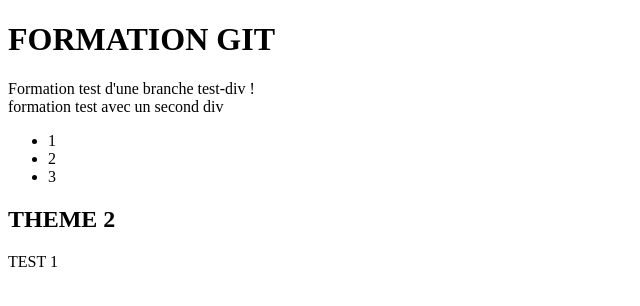
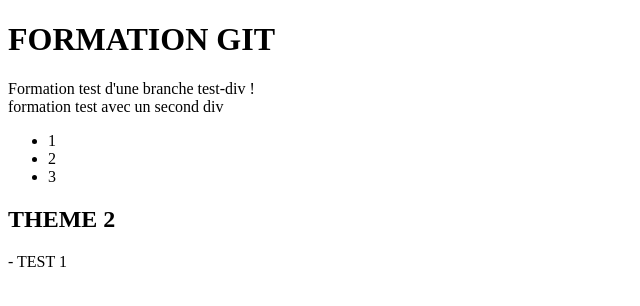
Before and after one commit to vargRSBZ/formation_udemy, a plain HTML site: page index.html in a window 1280 px wide. Shown: the full height of the page, 0-640 px from the left. Drawn offline with Linux system fonts and the light colour scheme.

Commit message:
fix: add -

```diff
--- a/index.html
+++ b/index.html
@@ -23,7 +23,7 @@
     <div>
         <h2>THEME 2</h2>
         <div>
-            TEST 1
+            - TEST 1
         </div>
     </div>
 </body>
```
